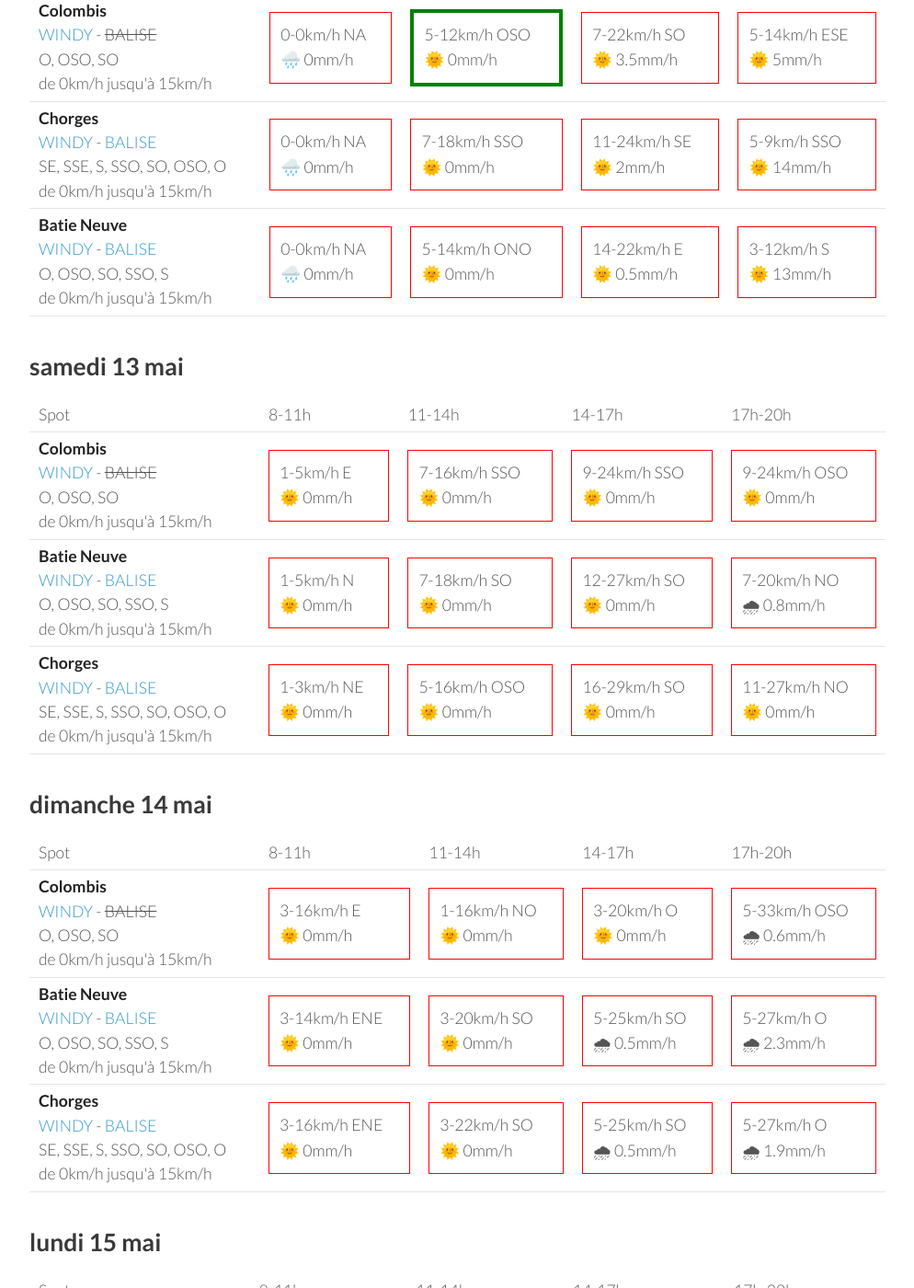
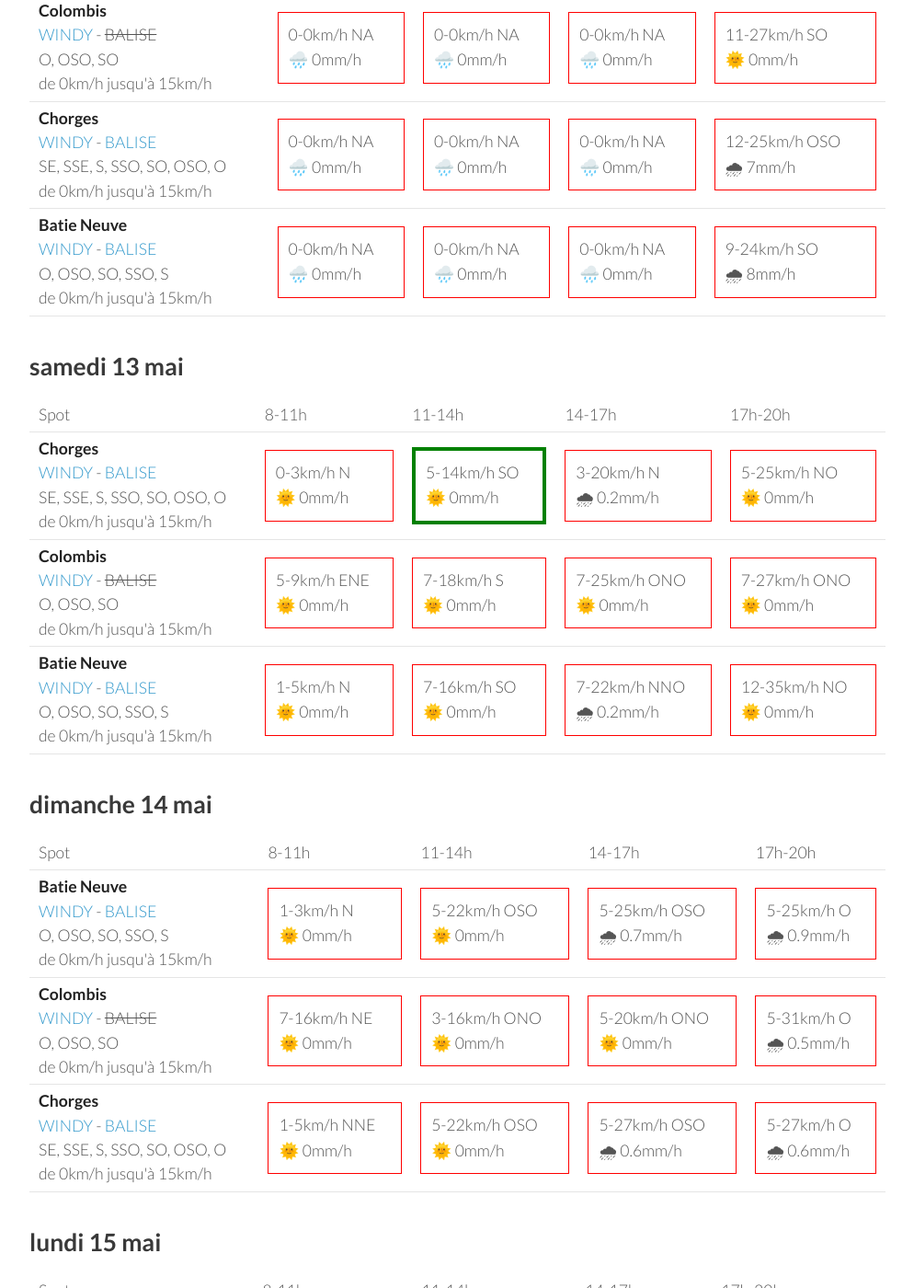
Before and after one commit to parapente-dans-le-nord/parapente-dans-le-nord.github.io, a Jekyll site: the page built from serre_poncon.markdown, in a window 1280 px wide and 1400 px high, scrolled down 373 px. Shown: the whole window at 92% size, without its empty margins (26-1020 px from the left). Built offline with Jekyll 4.4.1, drawn with Linux system fonts in a browser that asks for light colours; some of the changed text lies outside the part shown.

Commit message:
update index.markdown

```diff
--- a/serre_poncon.markdown
+++ b/serre_poncon.markdown
@@ -25,27 +25,27 @@ page mise à jour le vendredi 12 mai 17:31
         <td><strong>Colombis</strong><br><a href="https://windy.com/44.494/6.216?44.559,6.262,10">WINDY</a> - <span class="no-balise"> BALISE </span><br> <span class="vent-favorable">O, OSO, SO</span><br><span class="force-vent">de 0km/h jusqu'à 15km/h</span> </td>
 
             <td><div class="not-flyable"><p>0-0km/h NA</p><p>🌧️ 0mm/h</p></div></td>
-            <td><div class="flyable"><p>5-12km/h OSO</p><p>🌞 0mm/h</p></div></td>
-            <td><div class="not-flyable"><p>7-22km/h SO</p><p>🌞 3.5mm/h</p></div></td>
-            <td><div class="not-flyable"><p>5-14km/h ESE</p><p>🌞 5mm/h</p></div></td>
+            <td><div class="not-flyable"><p>0-0km/h NA</p><p>🌧️ 0mm/h</p></div></td>
+            <td><div class="not-flyable"><p>0-0km/h NA</p><p>🌧️ 0mm/h</p></div></td>
+            <td><div class="not-flyable"><p>11-27km/h SO</p><p>🌞 0mm/h</p></div></td>
 
     </tr>
 <tr>
         <td><strong>Chorges</strong><br><a href="https://windy.com/44.578/6.280?44.559,6.262,10">WINDY</a> - <span class=""><a href="https://www.openwindmap.org/PP554">BALISE</a> </span><br> <span class="vent-favorable">SE, SSE, S, SSO, SO, OSO, O</span><br><span class="force-vent">de 0km/h jusqu'à 15km/h</span> </td>
 
             <td><div class="not-flyable"><p>0-0km/h NA</p><p>🌧️ 0mm/h</p></div></td>
-            <td><div class="not-flyable"><p>7-18km/h SSO</p><p>🌞 0mm/h</p></div></td>
-            <td><div class="not-flyable"><p>11-24km/h SE</p><p>🌞 2mm/h</p></div></td>
-            <td><div class="not-flyable"><p>5-9km/h SSO</p><p>🌞 14mm/h</p></div></td>
+            <td><div class="not-flyable"><p>0-0km/h NA</p><p>🌧️ 0mm/h</p></div></td>
+            <td><div class="not-flyable"><p>0-0km/h NA</p><p>🌧️ 0mm/h</p></div></td>
+            <td><div class="not-flyable"><p>12-25km/h OSO</p><p>🌧 7mm/h</p></div></td>
 
     </tr>
 <tr>
         <td><strong>Batie Neuve</strong><br><a href="https://windy.com/44.584/6.236?44.559,6.262,10,m:eTtagly">WINDY</a> - <span class=""><a href="https://www.openwindmap.org/PP554">BALISE</a> </span><br> <span class="vent-favorable">O, OSO, SO, SSO, S</span><br><span class="force-vent">de 0km/h jusqu'à 15km/h</span> </td>
 
             <td><div class="not-flyable"><p>0-0km/h NA</p><p>🌧️ 0mm/h</p></div></td>
-            <td><div class="not-flyable"><p>5-14km/h ONO</p><p>🌞 0mm/h</p></div></td>
-            <td><div class="not-flyable"><p>14-22km/h E</p><p>🌞 0.5mm/h</p></div></td>
-            <td><div class="not-flyable"><p>3-12km/h S</p><p>🌞 13mm/h</p></div></td>
+            <td><div class="not-flyable"><p>0-0km/h NA</p><p>🌧️ 0mm/h</p></div></td>
+            <td><div class="not-flyable"><p>0-0km/h NA</p><p>🌧️ 0mm/h</p></div></td>
+            <td><div class="not-flyable"><p>9-24km/h SO</p><p>🌧 8mm/h</p></div></td>
 
     </tr>
 
@@ -65,12 +65,22 @@ page mise à jour le vendredi 12 mai 17:31
       <td>17h-20h</td>
     </tr>
 <tr>
+        <td><strong>Chorges</strong><br><a href="https://windy.com/44.578/6.280?44.559,6.262,10">WINDY</a> - <span class=""><a href="https://www.openwindmap.org/PP554">BALISE</a> </span><br> <span class="vent-favorable">SE, SSE, S, SSO, SO, OSO, O</span><br><span class="force-vent">de 0km/h jusqu'à 15km/h</span> </td>
+
+            <td><div class="not-flyable"><p>0-3km/h N</p><p>🌞 0mm/h</p></div></td>
+            <td><div class="flyable"><p>5-14km/h SO</p><p>🌞 0mm/h</p></div></td>
+            <td><div class="not-flyable"><p>3-20km/h N</p><p>🌧 0.2mm/h</p></div></td>
+            <td><div class="not-flyable"><p>5-25km/h NO</p><p>🌞 0mm/h</p></div></td>
+
+
+    </tr>
+<tr>
         <td><strong>Colombis</strong><br><a href="https://windy.com/44.494/6.216?44.559,6.262,10">WINDY</a> - <span class="no-balise"> BALISE </span><br> <span class="vent-favorable">O, OSO, SO</span><br><span class="force-vent">de 0km/h jusqu'à 15km/h</span> </td>
 
-            <td><div class="not-flyable"><p>1-5km/h E</p><p>🌞 0mm/h</p></div></td>
-            <td><div class="not-flyable"><p>7-16km/h SSO</p><p>🌞 0mm/h</p></div></td>
-            <td><div class="not-flyable"><p>9-24km/h SSO</p><p>🌞 0mm/h</p></div></td>
-            <td><div class="not-flyable"><p>9-24km/h OSO</p><p>🌞 0mm/h</p></div></td>
+            <td><div class="not-flyable"><p>5-9km/h ENE</p><p>🌞 0mm/h</p></div></td>
+            <td><div class="not-flyable"><p>7-18km/h S</p><p>🌞 0mm/h</p></div></td>
+            <td><div class="not-flyable"><p>7-25km/h ONO</p><p>🌞 0mm/h</p></div></td>
+            <td><div class="not-flyable"><p>7-27km/h ONO</p><p>🌞 0mm/h</p></div></td>
 
 
     </tr>
@@ -78,19 +88,9 @@ page mise à jour le vendredi 12 mai 17:31
         <td><strong>Batie Neuve</strong><br><a href="https://windy.com/44.584/6.236?44.559,6.262,10,m:eTtagly">WINDY</a> - <span class=""><a href="https://www.openwindmap.org/PP554">BALISE</a> </span><br> <span class="vent-favorable">O, OSO, SO, SSO, S</span><br><span class="force-vent">de 0km/h jusqu'à 15km/h</span> </td>
 
             <td><div class="not-flyable"><p>1-5km/h N</p><p>🌞 0mm/h</p></div></td>
-            <td><div class="not-flyable"><p>7-18km/h SO</p><p>🌞 0mm/h</p></div></td>
-            <td><div class="not-flyable"><p>12-27km/h SO</p><p>🌞 0mm/h</p></div></td>
-            <td><div class="not-flyable"><p>7-20km/h NO</p><p>🌧 0.8mm/h</p></div></td>
-
-
-    </tr>
-<tr>
-        <td><strong>Chorges</strong><br><a href="https://windy.com/44.578/6.280?44.559,6.262,10">WINDY</a> - <span class=""><a href="https://www.openwindmap.org/PP554">BALISE</a> </span><br> <span class="vent-favorable">SE, SSE, S, SSO, SO, OSO, O</span><br><span class="force-vent">de 0km/h jusqu'à 15km/h</span> </td>
-
-            <td><div class="not-flyable"><p>1-3km/h NE</p><p>🌞 0mm/h</p></div></td>
-            <td><div class="not-flyable"><p>5-16km/h OSO</p><p>🌞 0mm/h</p></div></td>
-            <td><div class="not-flyable"><p>16-29km/h SO</p><p>🌞 0mm/h</p></div></td>
-            <td><div class="not-flyable"><p>11-27km/h NO</p><p>🌞 0mm/h</p></div></td>
+            <td><div class="not-flyable"><p>7-16km/h SO</p><p>🌞 0mm/h</p></div></td>
+            <td><div class="not-flyable"><p>7-22km/h NNO</p><p>🌧 0.2mm/h</p></div></td>
+            <td><div class="not-flyable"><p>12-35km/h NO</p><p>🌞 0mm/h</p></div></td>
 
 
     </tr>
@@ -111,32 +111,32 @@ page mise à jour le vendredi 12 mai 17:31
       <td>17h-20h</td>
     </tr>
 <tr>
-        <td><strong>Colombis</strong><br><a href="https://windy.com/44.494/6.216?44.559,6.262,10">WINDY</a> - <span class="no-balise"> BALISE </span><br> <span class="vent-favorable">O, OSO, SO</span><br><span class="force-vent">de 0km/h jusqu'à 15km/h</span> </td>
+        <td><strong>Batie Neuve</strong><br><a href="https://windy.com/44.584/6.236?44.559,6.262,10,m:eTtagly">WINDY</a> - <span class=""><a href="https://www.openwindmap.org/PP554">BALISE</a> </span><br> <span class="vent-favorable">O, OSO, SO, SSO, S</span><br><span class="force-vent">de 0km/h jusqu'à 15km/h</span> </td>
 
-            <td><div class="not-flyable"><p>3-16km/h E</p><p>🌞 0mm/h</p></div></td>
-            <td><div class="not-flyable"><p>1-16km/h NO</p><p>🌞 0mm/h</p></div></td>
-            <td><div class="not-flyable"><p>3-20km/h O</p><p>🌞 0mm/h</p></div></td>
-            <td><div class="not-flyable"><p>5-33km/h OSO</p><p>🌧 0.6mm/h</p></div></td>
+            <td><div class="not-flyable"><p>1-3km/h N</p><p>🌞 0mm/h</p></div></td>
+            <td><div class="not-flyable"><p>5-22km/h OSO</p><p>🌞 0mm/h</p></div></td>
+            <td><div class="not-flyable"><p>5-25km/h OSO</p><p>🌧 0.7mm/h</p></div></td>
+            <td><div class="not-flyable"><p>5-25km/h O</p><p>🌧 0.9mm/h</p></div></td>
 
 
     </tr>
 <tr>
-        <td><strong>Batie Neuve</strong><br><a href="https://windy.com/44.584/6.236?44.559,6.262,10,m:eTtagly">WINDY</a> - <span class=""><a href="https://www.openwindmap.org/PP554">BALISE</a> </span><br> <span class="vent-favorable">O, OSO, SO, SSO, S</span><br><span class="force-vent">de 0km/h jusqu'à 15km/h</span> </td>
+        <td><strong>Colombis</strong><br><a href="https://windy.com/44.494/6.216?44.559,6.262,10">WINDY</a> - <span class="no-balise"> BALISE </span><br> <span class="vent-favorable">O, OSO, SO</span><br><span class="force-vent">de 0km/h jusqu'à 15km/h</span> </td>
 
-            <td><div class="not-flyable"><p>3-14km/h ENE</p><p>🌞 0mm/h</p></div></td>
-            <td><div class="not-flyable"><p>3-20km/h SO</p><p>🌞 0mm/h</p></div></td>
-            <td><div class="not-flyable"><p>5-25km/h SO</p><p>🌧 0.5mm/h</p></div></td>
-            <td><div class="not-flyable"><p>5-27km/h O</p><p>🌧 2.3mm/h</p></div></td>
+            <td><div class="not-flyable"><p>7-16km/h NE</p><p>🌞 0mm/h</p></div></td>
+            <td><div class="not-flyable"><p>3-16km/h ONO</p><p>🌞 0mm/h</p></div></td>
+            <td><div class="not-flyable"><p>5-20km/h ONO</p><p>🌞 0mm/h</p></div></td>
+            <td><div class="not-flyable"><p>5-31km/h O</p><p>🌧 0.5mm/h</p></div></td>
 
 
     </tr>
 <tr>
         <td><strong>Chorges</strong><br><a href="https://windy.com/44.578/6.280?44.559,6.262,10">WINDY</a> - <span class=""><a href="https://www.openwindmap.org/PP554">BALISE</a> </span><br> <span class="vent-favorable">SE, SSE, S, SSO, SO, OSO, O</span><br><span class="force-vent">de 0km/h jusqu'à 15km/h</span> </td>
 
-            <td><div class="not-flyable"><p>3-16km/h ENE</p><p>🌞 0mm/h</p></div></td>
-            <td><div class="not-flyable"><p>3-22km/h SO</p><p>🌞 0mm/h</p></div></td>
-            <td><div class="not-flyable"><p>5-25km/h SO</p><p>🌧 0.5mm/h</p></div></td>
-            <td><div class="not-flyable"><p>5-27km/h O</p><p>🌧 1.9mm/h</p></div></td>
+            <td><div class="not-flyable"><p>1-5km/h NNE</p><p>🌞 0mm/h</p></div></td>
+            <td><div class="not-flyable"><p>5-22km/h OSO</p><p>🌞 0mm/h</p></div></td>
+            <td><div class="not-flyable"><p>5-27km/h OSO</p><p>🌧 0.6mm/h</p></div></td>
+            <td><div class="not-flyable"><p>5-27km/h O</p><p>🌧 0.6mm/h</p></div></td>
 
 
     </tr>
@@ -159,20 +159,20 @@ page mise à jour le vendredi 12 mai 17:31
 <tr>
         <td><strong>Batie Neuve</strong><br><a href="https://windy.com/44.584/6.236?44.559,6.262,10,m:eTtagly">WINDY</a> - <span class=""><a href="https://www.openwindmap.org/PP554">BALISE</a> </span><br> <span class="vent-favorable">O, OSO, SO, SSO, S</span><br><span class="force-vent">de 0km/h jusqu'à 15km/h</span> </td>
 
-            <td><div class="not-flyable"><p>3-16km/h NNE</p><p>🌞 0mm/h</p></div></td>
-            <td><div class="not-flyable"><p>3-24km/h O</p><p>🌞 0mm/h</p></div></td>
-            <td><div class="not-flyable"><p>5-25km/h O</p><p>🌧 0.5mm/h</p></div></td>
-            <td><div class="not-flyable"><p>7-25km/h ONO</p><p>🌞 0mm/h</p></div></td>
+            <td><div class="not-flyable"><p>3-18km/h NNE</p><p>🌞 0mm/h</p></div></td>
+            <td><div class="not-flyable"><p>3-22km/h ONO</p><p>🌞 0mm/h</p></div></td>
+            <td><div class="not-flyable"><p>3-24km/h O</p><p>🌧 0.6mm/h</p></div></td>
+            <td><div class="not-flyable"><p>9-31km/h ONO</p><p>🌞 0mm/h</p></div></td>
 
 
     </tr>
 <tr>
         <td><strong>Colombis</strong><br><a href="https://windy.com/44.494/6.216?44.559,6.262,10">WINDY</a> - <span class="no-balise"> BALISE </span><br> <span class="vent-favorable">O, OSO, SO</span><br><span class="force-vent">de 0km/h jusqu'à 15km/h</span> </td>
 
-            <td><div class="not-flyable"><p>1-14km/h NE</p><p>🌞 0mm/h</p></div></td>
+            <td><div class="not-flyable"><p>1-14km/h ESE</p><p>🌞 0mm/h</p></div></td>
             <td><div class="not-flyable"><p>5-20km/h NO</p><p>🌞 0mm/h</p></div></td>
-            <td><div class="not-flyable"><p>7-25km/h ONO</p><p>🌞 0mm/h</p></div></td>
-            <td><div class="not-flyable"><p>7-25km/h ONO</p><p>🌧 0.2mm/h</p></div></td>
+            <td><div class="not-flyable"><p>7-25km/h O</p><p>🌧 0.2mm/h</p></div></td>
+            <td><div class="not-flyable"><p>11-33km/h ONO</p><p>🌞 0mm/h</p></div></td>
 
 
     </tr>
@@ -180,9 +180,9 @@ page mise à jour le vendredi 12 mai 17:31
         <td><strong>Chorges</strong><br><a href="https://windy.com/44.578/6.280?44.559,6.262,10">WINDY</a> - <span class=""><a href="https://www.openwindmap.org/PP554">BALISE</a> </span><br> <span class="vent-favorable">SE, SSE, S, SSO, SO, OSO, O</span><br><span class="force-vent">de 0km/h jusqu'à 15km/h</span> </td>
 
             <td><div class="not-flyable"><p>3-18km/h NE</p><p>🌞 0mm/h</p></div></td>
-            <td><div class="not-flyable"><p>3-22km/h OSO</p><p>🌞 0mm/h</p></div></td>
-            <td><div class="not-flyable"><p>5-25km/h OSO</p><p>🌧 0.6mm/h</p></div></td>
-            <td><div class="not-flyable"><p>5-25km/h O</p><p>🌧 0.2mm/h</p></div></td>
+            <td><div class="not-flyable"><p>1-22km/h ONO</p><p>🌞 0mm/h</p></div></td>
+            <td><div class="not-flyable"><p>3-24km/h O</p><p>🌧 0.4mm/h</p></div></td>
+            <td><div class="not-flyable"><p>7-27km/h ONO</p><p>🌞 0mm/h</p></div></td>
 
 
     </tr>
@@ -203,32 +203,32 @@ page mise à jour le vendredi 12 mai 17:31
       <td>17h-20h</td>
     </tr>
 <tr>
-        <td><strong>Colombis</strong><br><a href="https://windy.com/44.494/6.216?44.559,6.262,10">WINDY</a> - <span class="no-balise"> BALISE </span><br> <span class="vent-favorable">O, OSO, SO</span><br><span class="force-vent">de 0km/h jusqu'à 15km/h</span> </td>
+        <td><strong>Batie Neuve</strong><br><a href="https://windy.com/44.584/6.236?44.559,6.262,10,m:eTtagly">WINDY</a> - <span class=""><a href="https://www.openwindmap.org/PP554">BALISE</a> </span><br> <span class="vent-favorable">O, OSO, SO, SSO, S</span><br><span class="force-vent">de 0km/h jusqu'à 15km/h</span> </td>
 
-            <td><div class="not-flyable"><p>5-22km/h N</p><p>🌞 0mm/h</p></div></td>
-            <td><div class="not-flyable"><p>12-37km/h NO</p><p>🌞 0mm/h</p></div></td>
-            <td><div class="not-flyable"><p>16-50km/h NO</p><p>🌞 0mm/h</p></div></td>
-            <td><div class="not-flyable"><p>14-53km/h ONO</p><p>🌞 0mm/h</p></div></td>
+            <td><div class="not-flyable"><p>5-25km/h N</p><p>🌞 0mm/h</p></div></td>
+            <td><div class="not-flyable"><p>7-29km/h NNO</p><p>🌞 0mm/h</p></div></td>
+            <td><div class="not-flyable"><p>11-37km/h NO</p><p>🌞 0mm/h</p></div></td>
+            <td><div class="not-flyable"><p>12-48km/h NO</p><p>🌞 0mm/h</p></div></td>
 
 
     </tr>
 <tr>
-        <td><strong>Batie Neuve</strong><br><a href="https://windy.com/44.584/6.236?44.559,6.262,10,m:eTtagly">WINDY</a> - <span class=""><a href="https://www.openwindmap.org/PP554">BALISE</a> </span><br> <span class="vent-favorable">O, OSO, SO, SSO, S</span><br><span class="force-vent">de 0km/h jusqu'à 15km/h</span> </td>
+        <td><strong>Colombis</strong><br><a href="https://windy.com/44.494/6.216?44.559,6.262,10">WINDY</a> - <span class="no-balise"> BALISE </span><br> <span class="vent-favorable">O, OSO, SO</span><br><span class="force-vent">de 0km/h jusqu'à 15km/h</span> </td>
 
-            <td><div class="not-flyable"><p>5-27km/h NNO</p><p>🌞 0mm/h</p></div></td>
-            <td><div class="not-flyable"><p>11-37km/h NNO</p><p>🌞 0mm/h</p></div></td>
-            <td><div class="not-flyable"><p>14-48km/h NO</p><p>🌞 0mm/h</p></div></td>
-            <td><div class="not-flyable"><p>14-55km/h NO</p><p>🌞 0mm/h</p></div></td>
+            <td><div class="not-flyable"><p>3-20km/h N</p><p>🌞 0mm/h</p></div></td>
+            <td><div class="not-flyable"><p>9-27km/h NO</p><p>🌞 0mm/h</p></div></td>
+            <td><div class="not-flyable"><p>12-38km/h NO</p><p>🌞 0mm/h</p></div></td>
+            <td><div class="not-flyable"><p>14-50km/h NO</p><p>🌞 0mm/h</p></div></td>
 
 
     </tr>
 <tr>
         <td><strong>Chorges</strong><br><a href="https://windy.com/44.578/6.280?44.559,6.262,10">WINDY</a> - <span class=""><a href="https://www.openwindmap.org/PP554">BALISE</a> </span><br> <span class="vent-favorable">SE, SSE, S, SSO, SO, OSO, O</span><br><span class="force-vent">de 0km/h jusqu'à 15km/h</span> </td>
 
-            <td><div class="not-flyable"><p>3-27km/h N</p><p>🌞 0mm/h</p></div></td>
-            <td><div class="not-flyable"><p>7-33km/h NNO</p><p>🌞 0mm/h</p></div></td>
-            <td><div class="not-flyable"><p>11-42km/h NO</p><p>🌞 0mm/h</p></div></td>
-            <td><div class="not-flyable"><p>11-48km/h NO</p><p>🌞 0mm/h</p></div></td>
+            <td><div class="not-flyable"><p>3-25km/h NNE</p><p>🌞 0mm/h</p></div></td>
+            <td><div class="not-flyable"><p>5-27km/h NNO</p><p>🌞 0mm/h</p></div></td>
+            <td><div class="not-flyable"><p>7-33km/h NNO</p><p>🌧 0.3mm/h</p></div></td>
+            <td><div class="not-flyable"><p>7-40km/h NO</p><p>🌞 0mm/h</p></div></td>
 
 
     </tr>
@@ -249,32 +249,32 @@ page mise à jour le vendredi 12 mai 17:31
       <td>17h-20h</td>
     </tr>
 <tr>
-        <td><strong>Colombis</strong><br><a href="https://windy.com/44.494/6.216?44.559,6.262,10">WINDY</a> - <span class="no-balise"> BALISE </span><br> <span class="vent-favorable">O, OSO, SO</span><br><span class="force-vent">de 0km/h jusqu'à 15km/h</span> </td>
+        <td><strong>Batie Neuve</strong><br><a href="https://windy.com/44.584/6.236?44.559,6.262,10,m:eTtagly">WINDY</a> - <span class=""><a href="https://www.openwindmap.org/PP554">BALISE</a> </span><br> <span class="vent-favorable">O, OSO, SO, SSO, S</span><br><span class="force-vent">de 0km/h jusqu'à 15km/h</span> </td>
 
-            <td><div class="flyable"><p>1-12km/h O</p><p>🌞 0mm/h</p></div></td>
-            <td><div class="not-flyable"><p>5-22km/h ONO</p><p>🌞 0mm/h</p></div></td>
-            <td><div class="not-flyable"><p>5-24km/h O</p><p>🌞 0mm/h</p></div></td>
-            <td><div class="not-flyable"><p>5-25km/h O</p><p>🌞 0mm/h</p></div></td>
+            <td><div class="not-flyable"><p>3-18km/h N</p><p>🌞 0mm/h</p></div></td>
+            <td><div class="not-flyable"><p>3-24km/h OSO</p><p>🌞 0mm/h</p></div></td>
+            <td><div class="not-flyable"><p>5-29km/h OSO</p><p>🌞 0mm/h</p></div></td>
+            <td><div class="not-flyable"><p>1-38km/h OSO</p><p>🌧 2.8mm/h</p></div></td>
 
 
     </tr>
 <tr>
-        <td><strong>Batie Neuve</strong><br><a href="https://windy.com/44.584/6.236?44.559,6.262,10,m:eTtagly">WINDY</a> - <span class=""><a href="https://www.openwindmap.org/PP554">BALISE</a> </span><br> <span class="vent-favorable">O, OSO, SO, SSO, S</span><br><span class="force-vent">de 0km/h jusqu'à 15km/h</span> </td>
+        <td><strong>Colombis</strong><br><a href="https://windy.com/44.494/6.216?44.559,6.262,10">WINDY</a> - <span class="no-balise"> BALISE </span><br> <span class="vent-favorable">O, OSO, SO</span><br><span class="force-vent">de 0km/h jusqu'à 15km/h</span> </td>
 
-            <td><div class="not-flyable"><p>3-16km/h NO</p><p>🌞 0mm/h</p></div></td>
-            <td><div class="not-flyable"><p>5-24km/h OSO</p><p>🌞 0mm/h</p></div></td>
-            <td><div class="not-flyable"><p>5-27km/h SO</p><p>🌞 0mm/h</p></div></td>
-            <td><div class="not-flyable"><p>5-29km/h SSO</p><p>🌞 0mm/h</p></div></td>
+            <td><div class="not-flyable"><p>3-14km/h NNO</p><p>🌞 0mm/h</p></div></td>
+            <td><div class="not-flyable"><p>3-20km/h NO</p><p>🌞 0mm/h</p></div></td>
+            <td><div class="not-flyable"><p>7-25km/h O</p><p>🌞 0mm/h</p></div></td>
+            <td><div class="not-flyable"><p>9-38km/h N</p><p>🌧 2.1mm/h</p></div></td>
 
 
     </tr>
 <tr>
         <td><strong>Chorges</strong><br><a href="https://windy.com/44.578/6.280?44.559,6.262,10">WINDY</a> - <span class=""><a href="https://www.openwindmap.org/PP554">BALISE</a> </span><br> <span class="vent-favorable">SE, SSE, S, SSO, SO, OSO, O</span><br><span class="force-vent">de 0km/h jusqu'à 15km/h</span> </td>
 
-            <td><div class="not-flyable"><p>1-14km/h NNO</p><p>🌞 0mm/h</p></div></td>
-            <td><div class="not-flyable"><p>5-24km/h OSO</p><p>🌞 0mm/h</p></div></td>
-            <td><div class="not-flyable"><p>5-29km/h SO</p><p>🌞 0mm/h</p></div></td>
-            <td><div class="not-flyable"><p>5-29km/h SO</p><p>🌞 0mm/h</p></div></td>
+            <td><div class="not-flyable"><p>3-18km/h NNE</p><p>🌞 0mm/h</p></div></td>
+            <td><div class="not-flyable"><p>3-22km/h OSO</p><p>🌞 0mm/h</p></div></td>
+            <td><div class="not-flyable"><p>7-29km/h OSO</p><p>🌞 0mm/h</p></div></td>
+            <td><div class="not-flyable"><p>0-40km/h SO</p><p>🌧 3mm/h</p></div></td>
 
 
     </tr>
```
Also changed, not shown: other parts of serre_poncon.markdown (+1 -1 lines).
